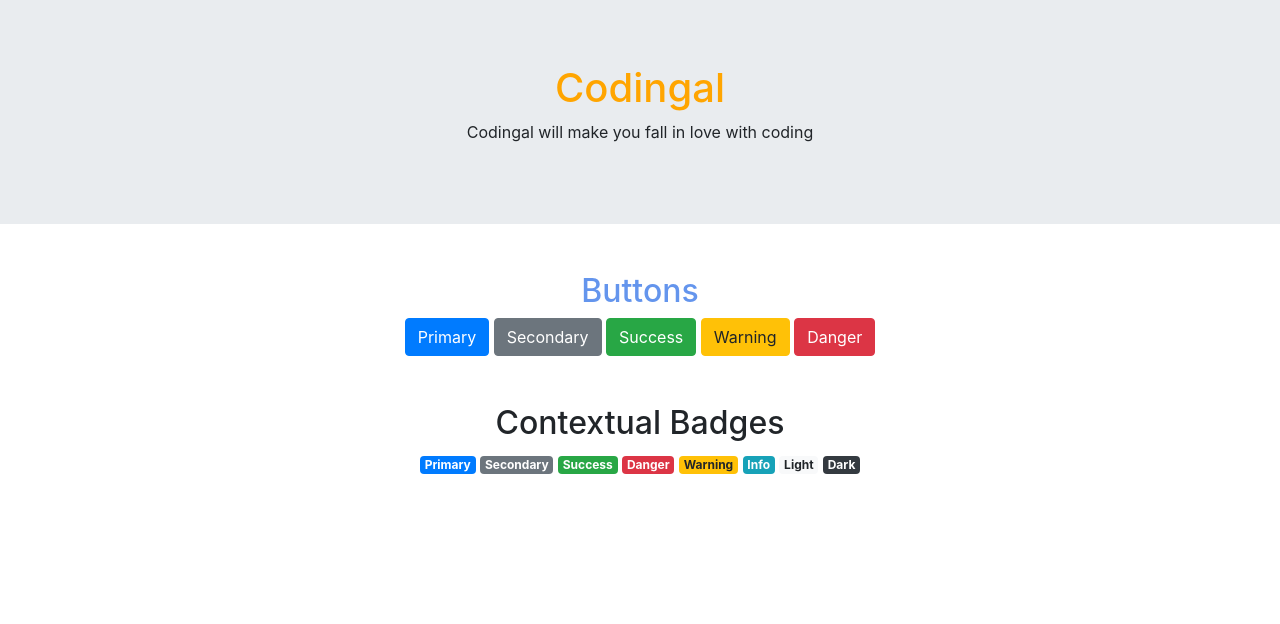
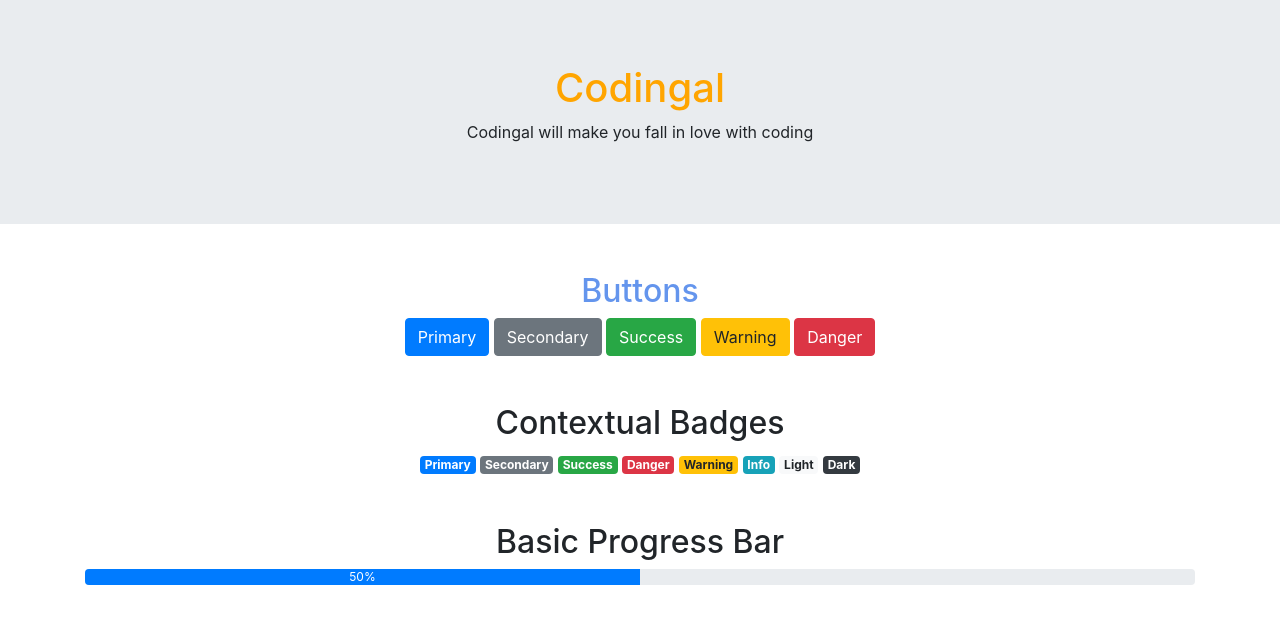
Before and after one commit to abirahmed77/Bootstrap-Utilities---Part-1-26th-Sep, a plain HTML site: page index.html in a window 1280 px wide. Drawn offline with nearby package versions, Linux system fonts and the light colour scheme.

Commit message:
Jodi raat pohale

```diff
--- a/index.html
+++ b/index.html
@@ -41,5 +41,13 @@
       <span class="badge badge-light">Light</span>
       <span class="badge badge-dark">Dark</span>
     </div>
+
+    <div class="container mt-5">
+      <h2>Basic Progress Bar</h2>
+
+      <div class="progress">
+        <div class="progress-bar" style="width: 50%">50%</div>
+      </div>
+    </div>
   </body>
 </html>
```
